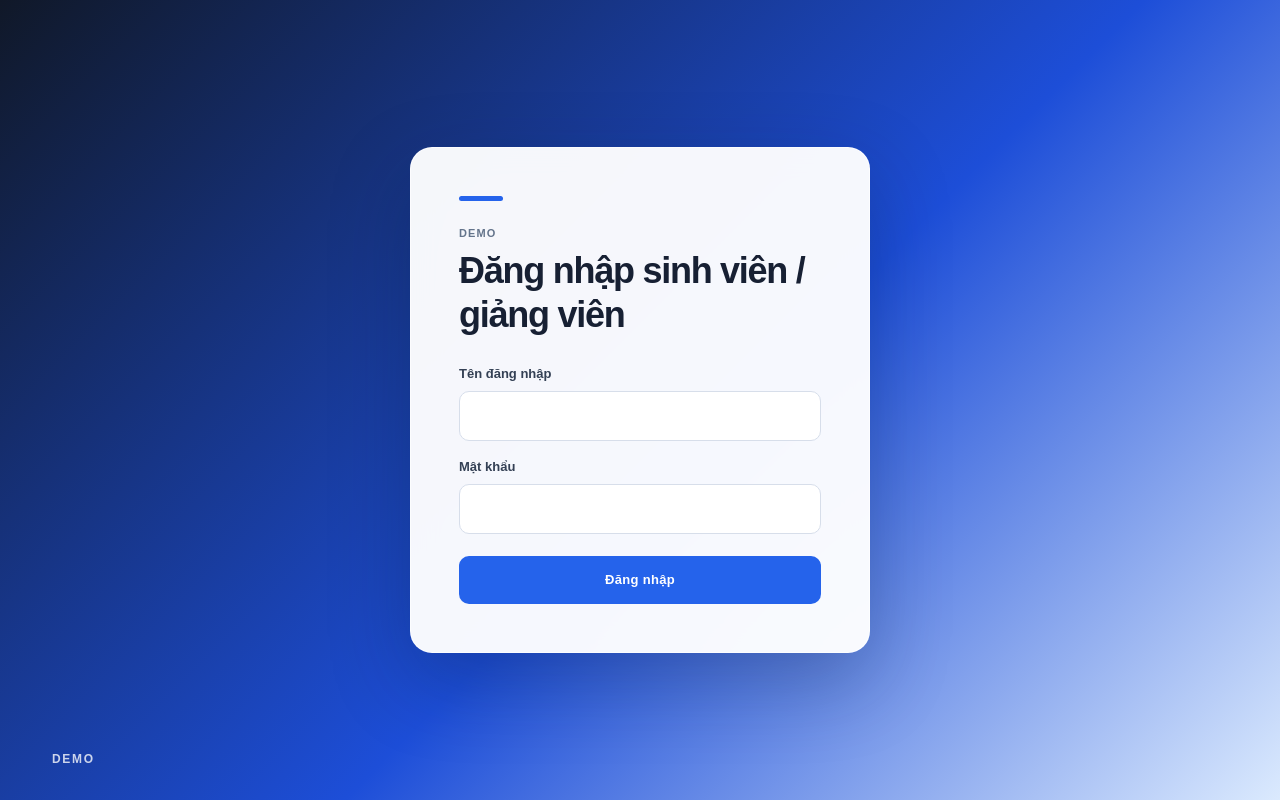
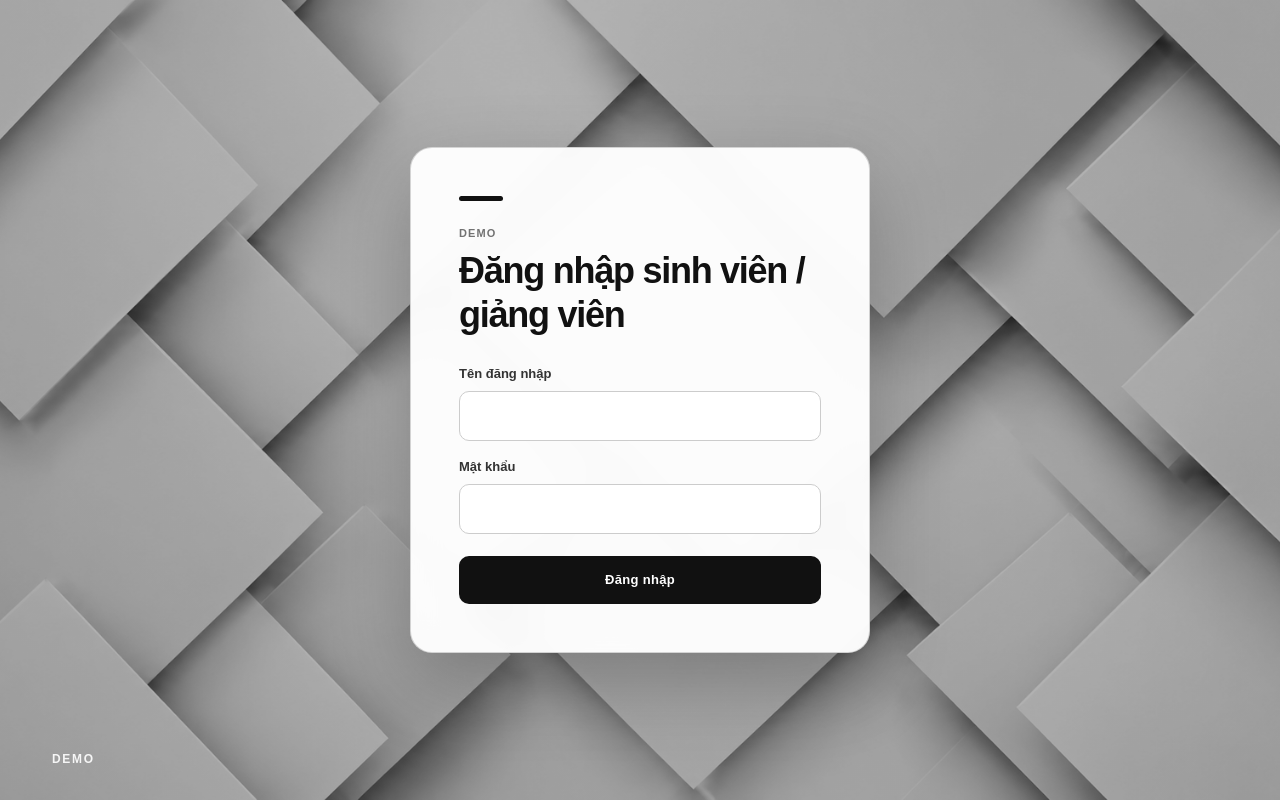
Before and after one commit to NTPhat-Dev/qldetai, a React (Vite) app in the folder frontend/: page / in a window 1280 px wide. Built offline with nearby package versions, Linux system fonts and the light colour scheme.

Commit message:
Use monochrome UI and project login background

```diff
--- a/frontend/src/App.css
+++ b/frontend/src/App.css
@@ -112,8 +112,6 @@ tr:last-child td { border-bottom: 0; }
 .topic-create-form label { display: flex; flex-direction: column; gap: 6px; color: #666; font-size: 10px; font-weight: 650; }
 .topic-create-form textarea { resize: vertical; }
 .topic-create-form .topic-description-field { grid-column: span 2; }
-.generated-code-note { display: flex; min-height: 42px; flex-direction: column; justify-content: center; gap: 4px; padding: 9px 12px; border: 1px dashed #d8e0ec; border-radius: 9px; background: #f8fafd; color: #778399; font-size: 10px; }
-.generated-code-note strong { color: #2563eb; font-size: 12px; }
 .topic-create-form button { align-self: end; min-height: 36px; }
 .review-row { flex-wrap: wrap; }
 .registration-rounds { margin: 24px 0; }
@@ -421,3 +419,39 @@ button:focus-visible,a:focus-visible,input:focus-visible,select:focus-visible,te
   .topic-card { min-height: 230px; }
   .topic-card h3 { font-size: 18px; }
 }
+
+/* Project-wide monochrome palette. */
+:root { color: #111; background: #f5f5f5; --paper: #f5f5f5; --paper-deep: #e9e9e9; --ink: #111; --ink-soft: #555; --line: #d8d8d8; --white: #fff; }
+body,.admin-shell,.user-portal { background: #f5f5f5; color: #111; }
+.login-page,.admin-shell,.user-portal { filter: grayscale(1); }
+.login-page { background: linear-gradient(rgba(0,0,0,.3),rgba(0,0,0,.3)), url('/nen.png') center / cover no-repeat; }
+.login-page::after { color: rgba(255,255,255,.9); }
+.login-panel { border-color: rgba(0,0,0,.16); background: rgba(255,255,255,.96); box-shadow: 0 28px 80px rgba(0,0,0,.24); }
+.login-panel::before { background: #111; }
+.login-panel h1,.topbar h1,.stat-card strong,.card-heading h2,.portal-section h2,.portal-main h1,.portal-summary strong,.round-total strong { color: #111; }
+.login-form label,.portal-user,.account-form label,.round-form label,.topic-create-form label,.personal-profile-form label,.settings-form label { color: #333; }
+.login-form input,.account-form input,.account-form select,.department-form input,.topic-create-form input,.topic-create-form select,.topic-create-form textarea,.topic-card form input,.round-form input,.round-form select,.personal-profile-form input,.settings-form input,.settings-inline-form input { border-color: #ccc; color: #111; }
+.login-form input:focus { border-color: #111; box-shadow: 0 0 0 3px rgba(0,0,0,.12); }
+.login-form button,.dark-button { background: #111; color: #fff; }
+.login-form button:hover,.dark-button:hover { background: #333; box-shadow: 0 6px 15px rgba(0,0,0,.16); }
+.form-error { border-color: #aaa; background: #f1f1f1; color: #222; }
+.sidebar { border-color: #333; background: #111; color: #eee; }
+.nav-item:hover { background: #292929; color: #fff; }
+.nav-item.active { background: #383838; color: #fff; }
+.nav-item.active span { color: #fff; }
+.nav-item b { background: #555; color: #fff; }
+.sidebar-bottom { border-color: #444; }
+.avatar { background: #444; color: #fff; }
+.stat-icon { background: #eee; color: #111; }
+.outline-button:hover,.portal-user button:hover,.mfa-passkey-button:hover { border-color: #777; background: #eee; color: #111; }
+.status-pill.published,.round-open { border-color: #444; background: #222; color: #fff; }
+.round-scheduled { border-color: #aaa; background: #eee; color: #222; }
+.status-pill.draft,.round-expired,.round-closed { border-color: #ddd; background: #f1f1f1; color: #555; }
+.task-dot { background: #777; }
+.notice,.account-message { border-color: #d0d0d0; background: #f0f0f0; color: #333; }
+.portal-header nav button.selected,.portal-header nav a.selected { border-color: #111; color: #111; }
+.topic-card:hover { border-color: #aaa; box-shadow: 0 12px 24px rgba(0,0,0,.08); }
+.portal-row em.pending-status { border-color: #bbb; background: #eee; color: #333; }
+.department-form,.recovery-codes { border-color: #ccc; background: #f7f7f7; }
+.totp-setup code,.recovery-codes code { background: #eee; color: #222; }
+button:focus-visible,a:focus-visible,input:focus-visible,select:focus-visible,textarea:focus-visible { outline-color: rgba(0,0,0,.35); }
--- a/frontend/src/Portal.tsx
+++ b/frontend/src/Portal.tsx
@@ -240,7 +240,6 @@ export default function Portal({ token, onLogout, onTokenChange }: { token: stri
             {roundsError && <p className="account-message" role="alert">{roundsError}</p>}
             {rounds.length === 0 && !roundsError && <p className="account-message">Chưa có đợt đăng ký còn hạn. Hãy nhờ quản trị viên tạo đợt trước.</p>}
             <form className="topic-create-form" onSubmit={createTopic}>
-              <div className="generated-code-note"><span>MÃ ĐỀ TÀI</span><strong>Tự sinh khi lưu</strong></div>
               <label>Tên đề tài<input name="title" required maxLength={240}/></label>
               <label className="topic-description-field">Mô tả<textarea name="description" rows={3}/></label>
               <label>Đợt đăng ký<select name="roundId" required disabled={rounds.length === 0}><option value="">Chọn đợt đăng ký</option>{rounds.map((round) => <option key={round.id} value={round.id}>{round.semester_code} · {round.semester_name} · {round.code} ({round.is_open ? 'Đang mở' : 'Đang đóng'}) · {localDateTime(round.opens_at)} – {localDateTime(round.closes_at)}</option>)}</select></label>
--- a/frontend/src/index.css
+++ b/frontend/src/index.css
@@ -6,14 +6,14 @@
   -moz-osx-font-smoothing: grayscale;
   font-optical-sizing: auto;
   font-weight: 400;
-  color: #171715;
-  background: #f4f2ec;
-  --paper: #f4f2ec;
-  --paper-deep: #ebe8df;
-  --ink: #171715;
-  --ink-soft: #55534f;
-  --line: #d8d5cc;
-  --white: #fffefa;
+  color: #111;
+  background: #f5f5f5;
+  --paper: #f5f5f5;
+  --paper-deep: #e9e9e9;
+  --ink: #111;
+  --ink-soft: #555;
+  --line: #d8d8d8;
+  --white: #fff;
   --display: Arial, sans-serif;
   --mono: Arial, sans-serif;
 }
@@ -23,9 +23,9 @@ html { scroll-behavior: smooth; }
 body { min-width: 320px; min-height: 100vh; margin: 0; background: var(--paper); }
 button, input, select, textarea { font: inherit; }
 button { -webkit-tap-highlight-color: transparent; }
-::selection { background: #171715; color: white; }
+::selection { background: #111; color: white; }
 
-.login-page { position: relative; display: flex; min-height: 100vh; justify-content: flex-end; align-items: center; overflow: hidden; padding: clamp(20px, 7vw, 112px); background: linear-gradient(135deg, #101828, #1d4ed8 55%, #dbeafe); }
+.login-page { position: relative; display: flex; min-height: 100vh; justify-content: flex-end; align-items: center; overflow: hidden; padding: clamp(20px, 7vw, 112px); background: linear-gradient(rgba(0,0,0,.3),rgba(0,0,0,.3)), url('/nen.png') center / cover no-repeat; }
 .login-page::before { position: absolute; inset: 24px auto 24px 24px; width: 1px; background: rgba(23,23,21,.26); content: ""; }
 .login-page::after { position: absolute; bottom: 34px; left: 52px; color: rgba(255,255,255,.78); content: "DEMO"; font-family: var(--mono); font-size: 12px; font-weight: 700; letter-spacing: .14em; }
 .login-panel { position: relative; z-index: 1; width: min(100%, 440px); padding: clamp(30px, 4vw, 52px); border: 1px solid rgba(23,23,21,.18); border-radius: 3px; background: rgba(255,254,250,.94); box-shadow: 15px 18px 0 rgba(23,23,21,.08); backdrop-filter: blur(16px); }
```
Also changed, not shown: 1 other file (tests, documents, lock files or other folders).
